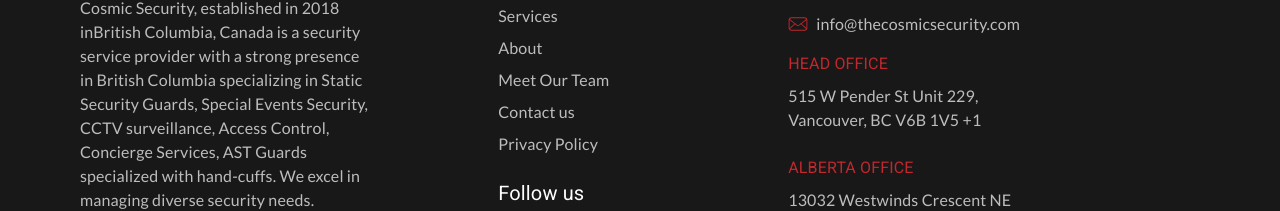
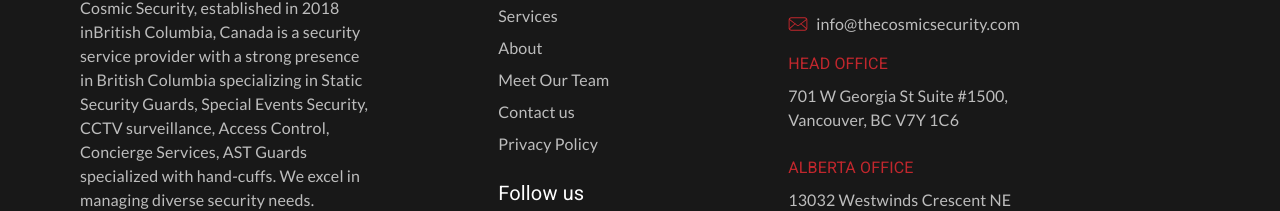
Before and after one commit to gautamxyzstudio/Cosmic-security, a Next.js app: page / in a window 1280 px wide. Shown: the part 5692-5903 px from the top of the page. Built offline with nearby package versions, Linux system fonts and the light colour scheme; no server answers; what tailwind-clip-path would draw is missing.

Commit message:
change address

```diff
--- a/src/components/footerComponent/ContactInformation.tsx
+++ b/src/components/footerComponent/ContactInformation.tsx
@@ -54,7 +54,7 @@
   {
     id: 1,
     title: "HEAD OFFICE",
-    address: "515 W Pender St Unit 229, Vancouver, BC V6B 1V5 +1",
+    address: "701 W Georgia St Suite #1500, Vancouver, BC V7Y 1C6",
   },
   {
     id: 2,
```
